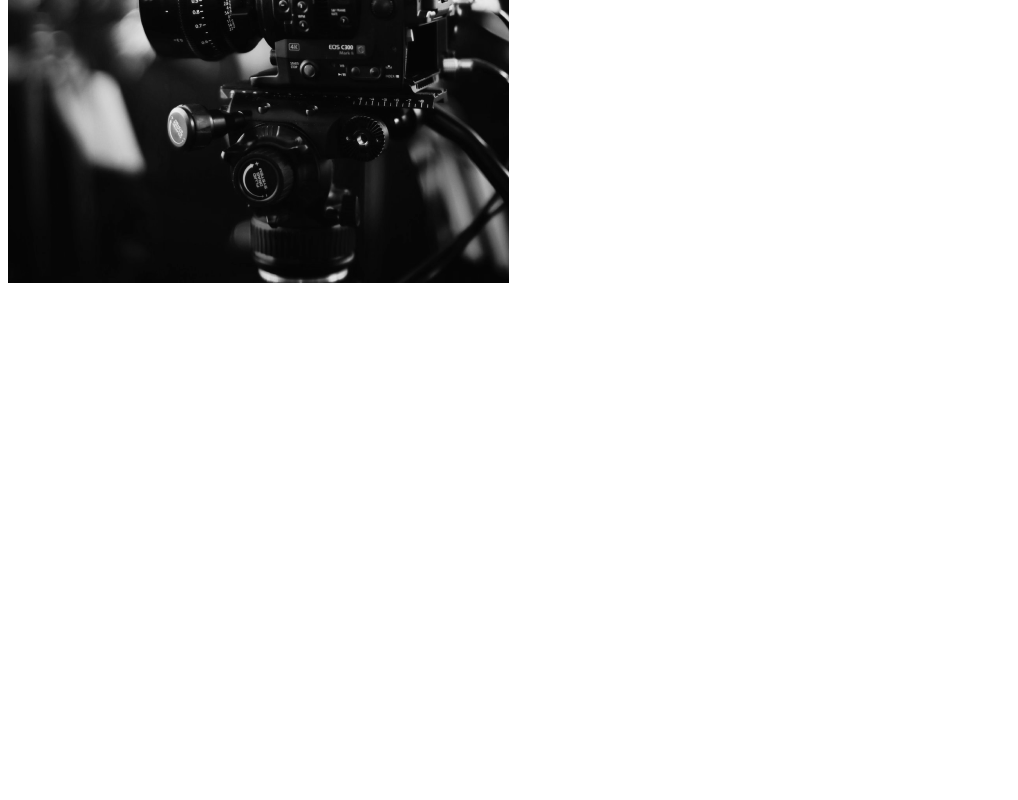
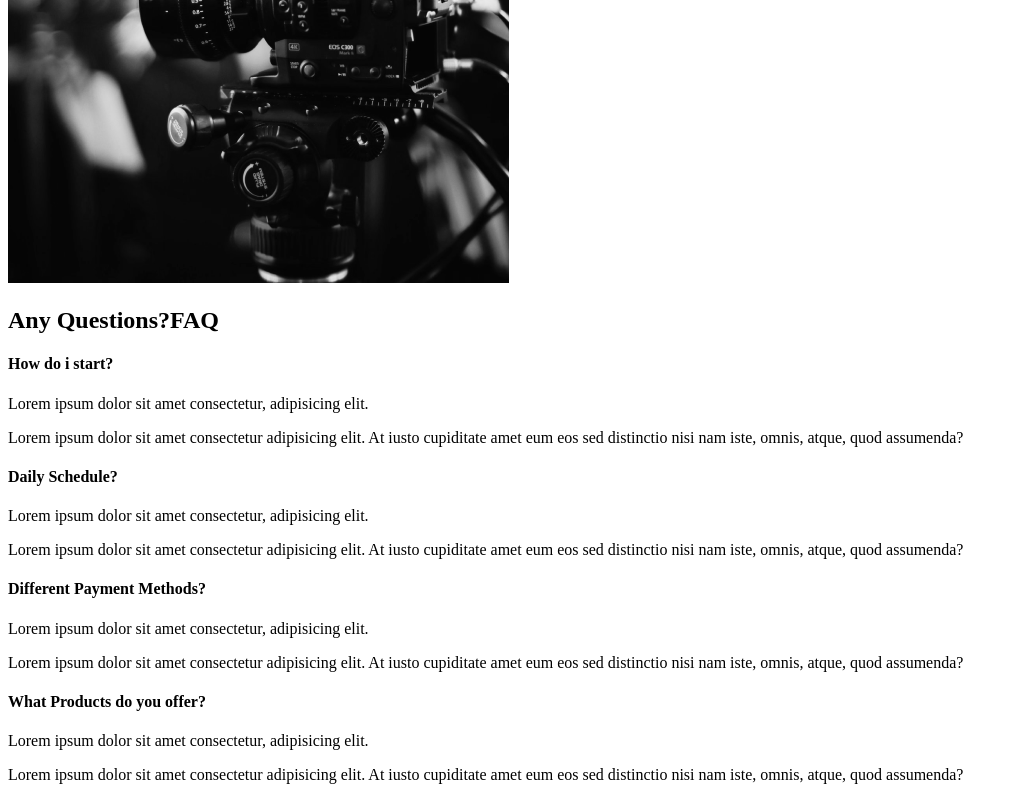
Before and after one commit to benhendriks/23_capture, a React (Create React App) app: page / in a window 1280 px wide. Shown: the part 2099-2899 px from the top of the page, without its empty margins (0-1018 px from the left). Before the commit the page ends 2394 px from the top, so only its background shows below. Built offline with nearby package versions, Linux system fonts and the light colour scheme.

Commit message:
Started with faqSection

```diff
--- /dev/null
+++ b/src/components/FaqSection.js
@@ -0,0 +1,55 @@
+import React from 'react';
+
+const FaqSection = () => {
+  return (
+    <div className="faq">
+      <h2>Any Questions?<span>FAQ</span></h2>
+      <div className="question">
+        <h4>How do i start?</h4>
+        <div className="answer">
+          <p>
+            Lorem ipsum dolor sit amet consectetur, adipisicing elit.
+          </p>
+          <p>
+            Lorem ipsum dolor sit amet consectetur adipisicing elit. At iusto cupiditate amet eum eos sed distinctio nisi nam iste, omnis, atque, quod assumenda?
+          </p>
+        </div>
+      </div>
+      <div className="question">
+        <h4>Daily Schedule?</h4>
+        <div className="answer">
+          <p>
+            Lorem ipsum dolor sit amet consectetur, adipisicing elit.
+          </p>
+          <p>
+            Lorem ipsum dolor sit amet consectetur adipisicing elit. At iusto cupiditate amet eum eos sed distinctio nisi nam iste, omnis, atque, quod assumenda?
+          </p>
+        </div>
+      </div>
+      <div className="question">
+        <h4>Different Payment Methods?</h4>
+        <div className="answer">
+          <p>
+            Lorem ipsum dolor sit amet consectetur, adipisicing elit.
+          </p>
+          <p>
+            Lorem ipsum dolor sit amet consectetur adipisicing elit. At iusto cupiditate amet eum eos sed distinctio nisi nam iste, omnis, atque, quod assumenda?
+          </p>
+        </div>
+      </div>
+      <div className="question">
+        <h4>What Products do you offer?</h4>
+        <div className="answer">
+          <p>
+            Lorem ipsum dolor sit amet consectetur, adipisicing elit.
+          </p>
+          <p>
+            Lorem ipsum dolor sit amet consectetur adipisicing elit. At iusto cupiditate amet eum eos sed distinctio nisi nam iste, omnis, atque, quod assumenda?
+          </p>
+        </div>
+      </div>
+    </div>
+  )
+}
+
+export default FaqSection;
--- a/src/pages/AboutUs.js
+++ b/src/pages/AboutUs.js
@@ -1,5 +1,6 @@
 import React from 'react';
 import AboutSection from '../components/AboutSection';
+import FaqSection from '../components/FaqSection';
 import ServicesSection from '../components/ServicesSection';
 
 const AboutUs = () => {
@@ -7,6 +8,7 @@
     <>
       <AboutSection />
       <ServicesSection />
+      <FaqSection />
     </>
   );
 };
```
